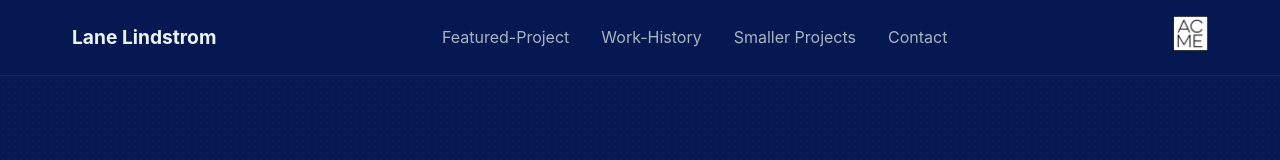
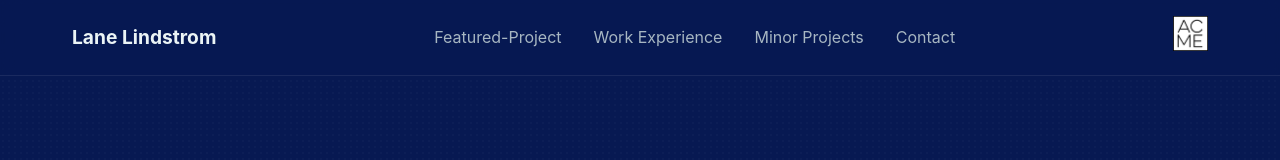
Before and after one commit to Lalindolane/Portfolio, a React (Vite) app in the folder my-portfolio/: page / in a window 1280 px wide. Shown: the top 160 px of the page. Built offline with nearby package versions, Linux system fonts and the light colour scheme.

Commit message:
navbar and website title fixes

```diff
--- a/my-portfolio/src/components/Navbar.tsx
+++ b/my-portfolio/src/components/Navbar.tsx
@@ -18,13 +18,13 @@ export default function Navbar() {
 
                     <li>
                         <a href="#work">
-                            Work-History
+                            Work Experience
                         </a>
                     </li>
 
                     <li>
                         <a href="#projects">
-                            Smaller Projects
+                            Minor Projects
                         </a>
                     </li>
 
--- a/my-portfolio/src/components/Projects.tsx
+++ b/my-portfolio/src/components/Projects.tsx
@@ -61,7 +61,7 @@ export default function Projects() {
             className="section"
         >
             <h2 className="section-title" style={{ marginTop: "10px" }}>
-                Other Minor Projects
+                Minor Projects
             </h2>
 
             <div className="projects-grid">
```
